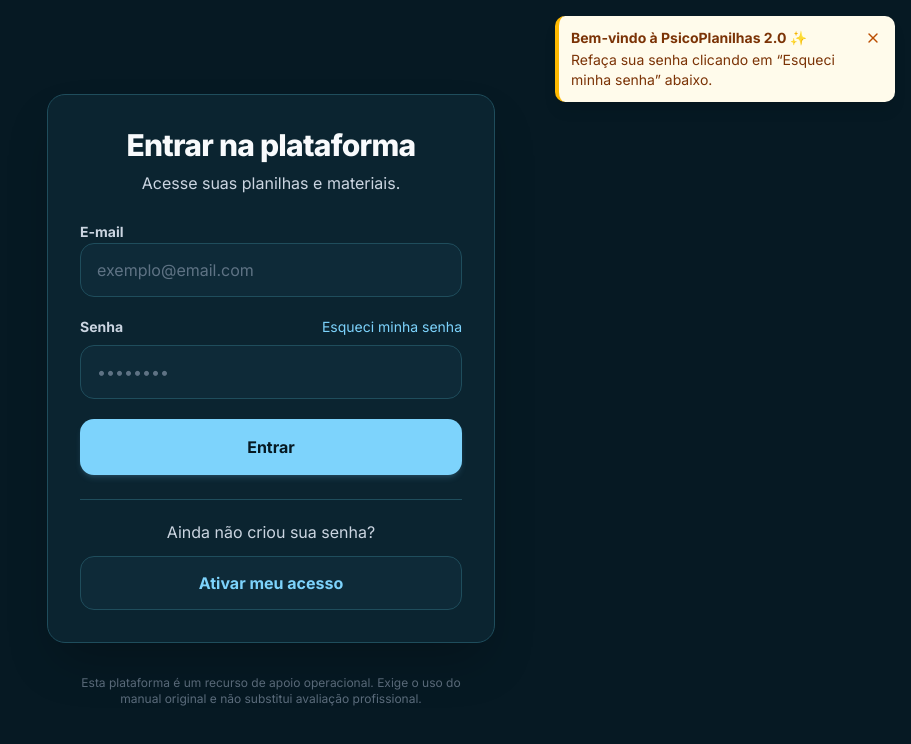
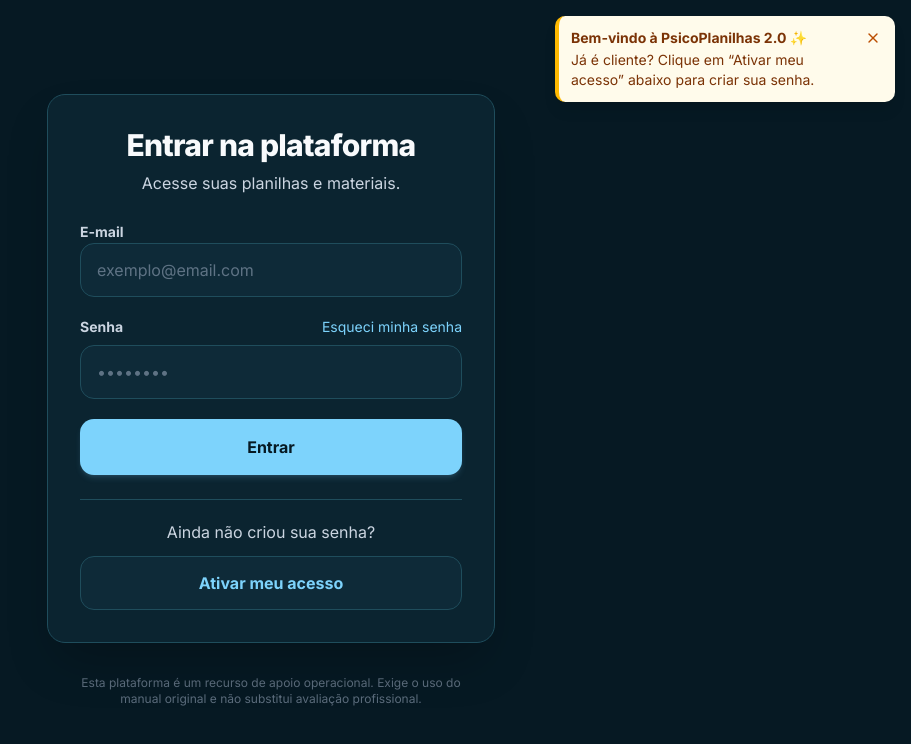
Before and after one commit to Aleporto73/psico2, a Next.js app: page /login in a window 1280 px wide. Shown: the top 744 px of the page, without its empty margins (369-1280 px from the left). Built offline with nearby package versions, Linux system fonts and the light colour scheme; no server answers.

Commit message:
feat(login): aponta toast para Ativar meu acesso (cliente legacy)

```diff
--- a/src/app/login/page.tsx
+++ b/src/app/login/page.tsx
@@ -124,7 +124,7 @@
           <div className="flex-1 space-y-0.5">
             <p className="text-sm font-bold">Bem-vindo à PsicoPlanilhas 2.0 ✨</p>
             <p className="text-sm">
-              Refaça sua senha clicando em “Esqueci minha senha” abaixo.
+              Já é cliente? Clique em “Ativar meu acesso” abaixo para criar sua senha.
             </p>
           </div>
           <button
```
